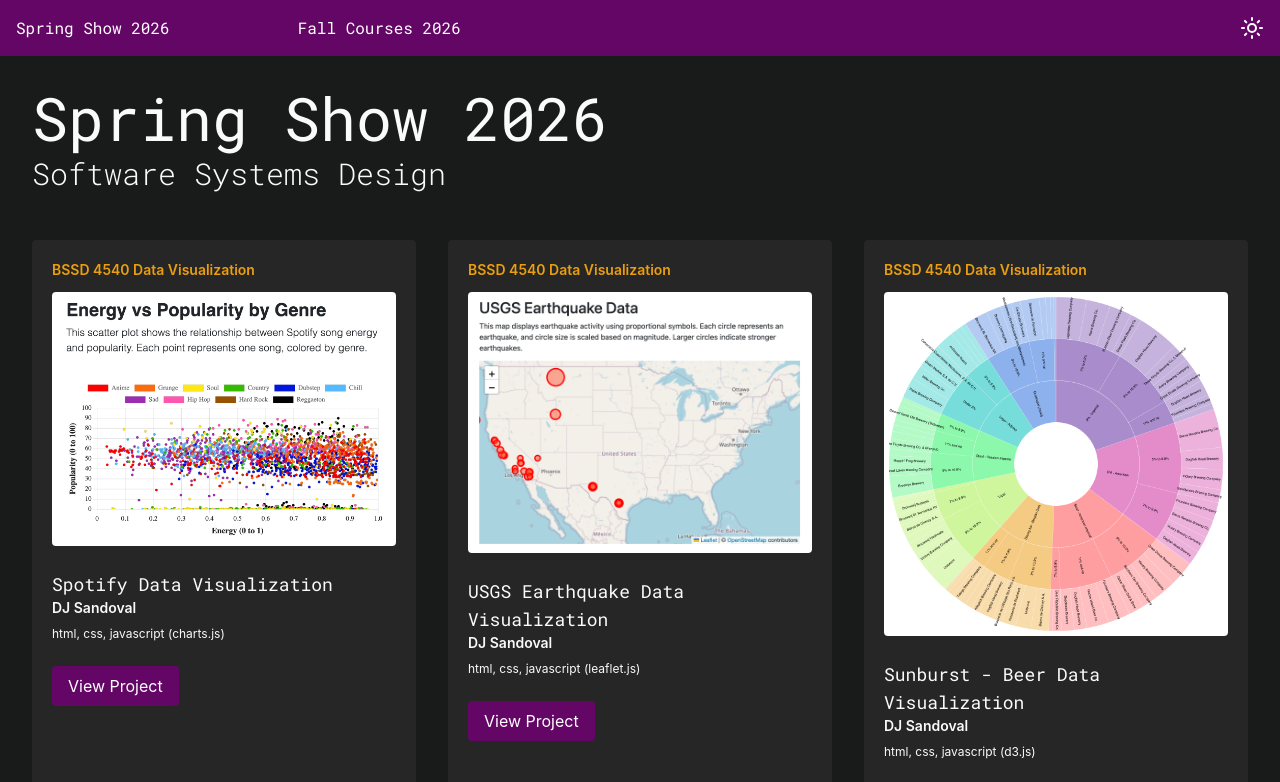
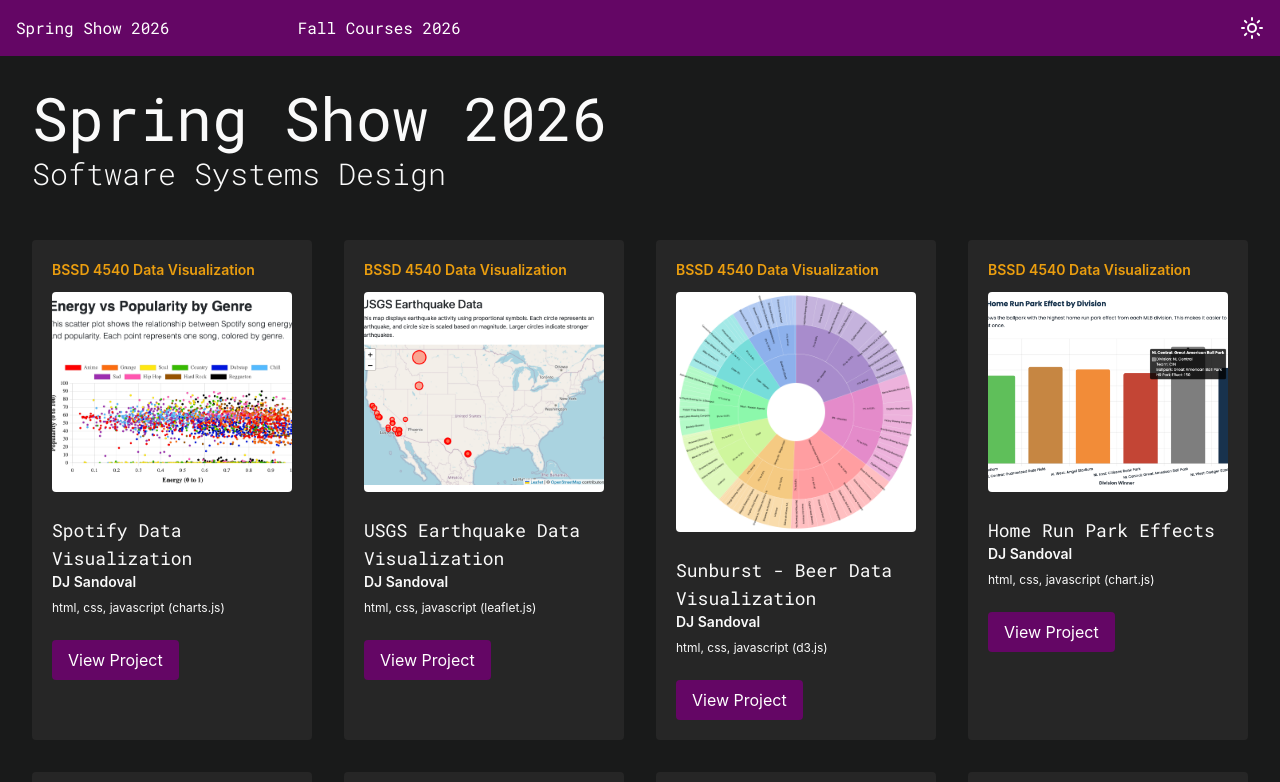
Before and after one commit to NMHU-SSD/showcase-2026, a React (Vite) app: page / in a window 1280 px wide. Shown: the top 782 px of the page. Built offline with nearby package versions, Linux system fonts and the light colour scheme; the HTML template or start-up script is replaced by a standard one.

Commit message:
update ui

```diff
--- a/src/components/ProjectGrid.tsx
+++ b/src/components/ProjectGrid.tsx
@@ -4,9 +4,9 @@
 
 export default function ProjectGrid({ projects }: { projects: Project[] }) {
   return (
-    <section className="container">
+    <section className="flex w-full ">
 
-      <div className="grid grid-cols-1 md:grid-cols-2 lg:grid-cols-3 gap-8 ">
+      <div className="flex w-full grid grid-cols-1 md:grid-cols-2 lg:grid-cols-3 xl:grid-cols-4 2xl:grid-cols-6 gap-8 ">
         {projects.map((project) => (
           <ProjectCard key={project.slug} project={project} />
         ))}
--- a/src/pages/Project.tsx
+++ b/src/pages/Project.tsx
@@ -67,7 +67,7 @@
               sandbox="allow-scripts allow-forms allow-same-origin allow-modals allow-popups allow-popups-to-escape-sandbox"
               src={project.file}
               title={project.title}
-              className="w-full min-h-[700px] mx-auto border border-gray-100 rounded"
+              className="w-full min-h-dvh mx-auto border border-gray-100 rounded"
             />
           </div>
         )}
```
